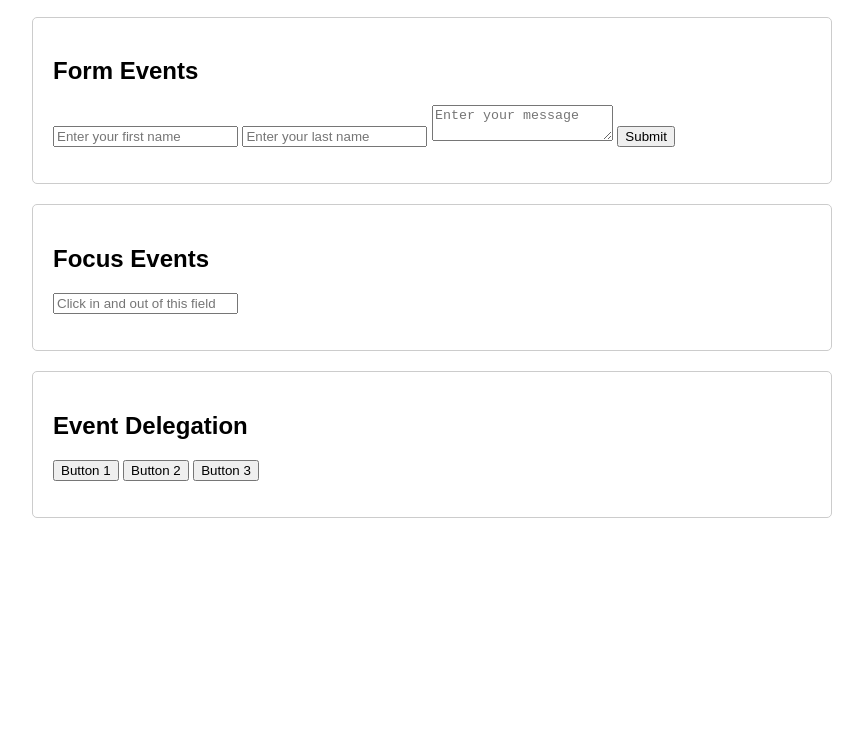
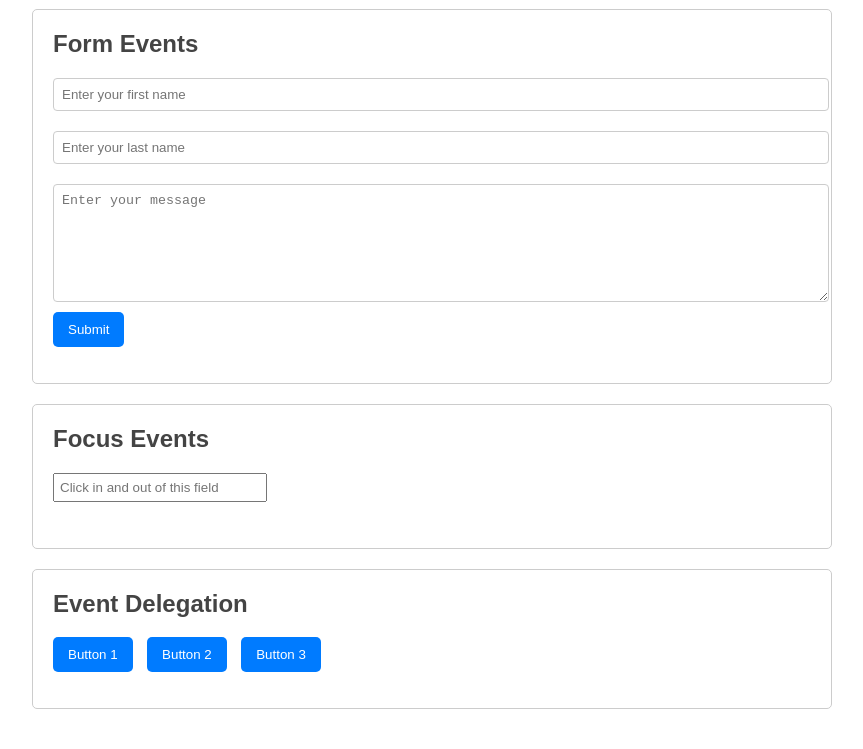
Before and after one commit to NesliHumber/javascript_lab_7, a plain HTML site: page index.html in a window 1280 px wide. Shown: the part 417-1166 px from the top of the page, without its empty margins (208-1071 px from the left). Before the commit the page ends 975 px from the top, so only its background shows below. Drawn offline with Linux system fonts and the light colour scheme.

Commit message:
Adds style

```diff
--- a/index.html
+++ b/index.html
@@ -23,7 +23,7 @@
 
     <section id="formEvents">
         <h2>Form Events</h2>
-        <form id="sampleForm">
+        <form id="simpleForm">
             <input type="text" id="firstName" placeholder="Enter your first name" required>
             <input type="text" id="lastName" placeholder="Enter your last name" required>
             <textarea id="message" placeholder="Enter your message" required></textarea>
--- a/script.js
+++ b/script.js
@@ -16,10 +16,10 @@ keyInput.addEventListener('keyup', (event) => {
     keyMessage.textContent = `Last key pressed: ${event.key}`;
 });
 
-const sampleForm = document.getElementById('sampleForm');
+const simpleForm = document.getElementById('simpleForm');
 const formMessage = document.getElementById('formMessage');
 
-sampleForm.addEventListener('submit', (event) => {
+simpleForm.addEventListener('submit', (event) => {
     event.preventDefault();
     const firstName = document.getElementById('firstName').value;
     const lastName = document.getElementById('lastName').value;
--- a/styles.css
+++ b/styles.css
@@ -10,3 +10,59 @@ section {
     margin-bottom: 20px;
     border-radius: 5px;
 }
+h1 {
+    color: #333;
+    text-align: center;
+}
+
+h2 {
+    margin-top: 0;
+    color: #444;
+}
+button {
+    padding: 10px 15px;
+    background-color: #007bff;
+    color: white;
+    border: none;
+    border-radius: 5px;
+    cursor: pointer;
+}
+
+input[type="text"] {
+    padding: 5px;
+    width: 200px;
+    margin-bottom: 10px;
+}
+
+#buttonContainer button {
+    margin-right: 10px;
+}
+
+p {
+    margin-top: 10px;
+    font-weight: bold;
+    color: #28a745;
+}
+
+#simpleForm {
+    display: flex;
+    flex-direction: column;
+    gap: 10px;
+}
+
+#simpleForm input[type="text"],
+#simpleForm textarea {
+    width: 100%;
+    padding: 8px;
+    border: 1px solid #ccc;
+    border-radius: 4px;
+}
+
+#simpleForm textarea {
+    height: 100px;
+    resize: vertical;
+}
+
+#simpleForm button {
+    align-self: flex-start;
+}
```
